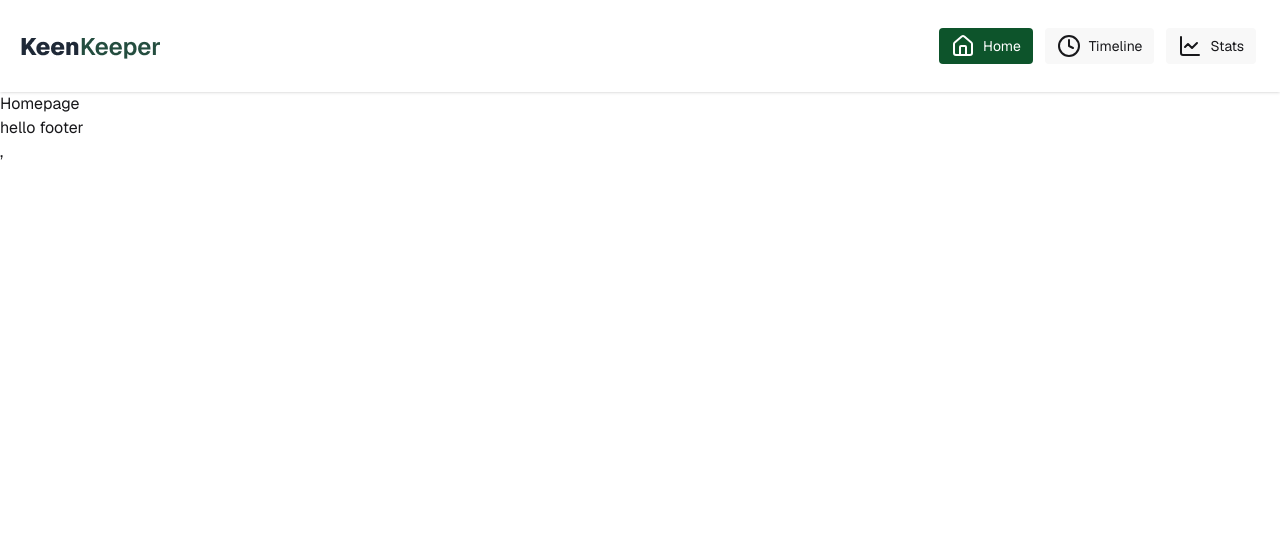
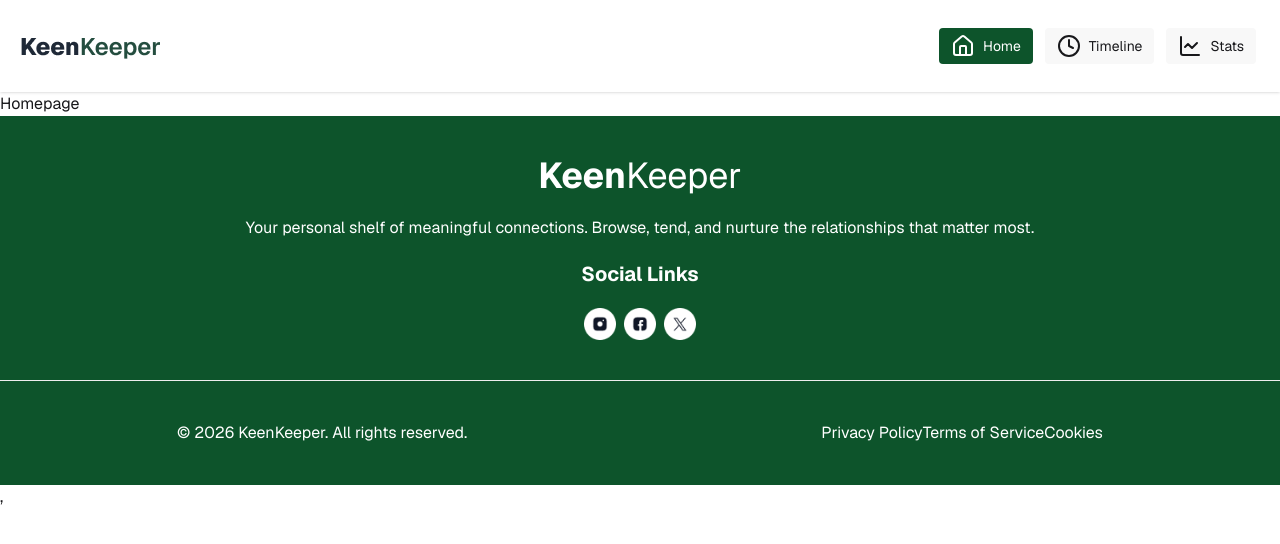
Before and after one commit to Mahadi176/KinKeeper, a React (Vite) app: page / in a window 1280 px wide. Shown: the top 544 px of the page. Built offline with nearby package versions, Linux system fonts and the light colour scheme.

Commit message:
footer added

```diff
--- a/index.html
+++ b/index.html
@@ -4,7 +4,7 @@
     <meta charset="UTF-8" />
     <link rel="icon" type="image/svg+xml" href="/public/favKK.png" />
     <meta name="viewport" content="width=device-width, initial-scale=1.0" />
-    <title>kinkeeper</title>
+    <title>KeenKeeper</title>
   </head>
   <body>
     <div id="root"></div>
--- a/src/Components/Footer/Footer.jsx
+++ b/src/Components/Footer/Footer.jsx
@@ -1,9 +1,35 @@
 import React from 'react';
+import facebook from '../../assets/facebook.png';
+import instagram from '../../assets/instagram.png';
+import twitter from '../../assets/twitter.png';
 
 const Footer = () => {
     return (
-        <div>
-            hello footer
+        <div className='bg-green-900 mx-auto text-center py-10 '>
+          <div className='space-y-5'>
+             <h1 className='text-4xl text-white'><span className='font-bold'>Keen</span>Keeper</h1>
+           <p className='text-white
+           '>Your personal shelf of meaningful connections. Browse, tend, and nurture the relationships that matter most.</p>
+          </div>
+           <div className='space-y-5 mt-5'>
+            <h3 className='text-xl font-bold text-white'>Social Links</h3>
+            <div className='flex justify-center gap-2'>
+                <div className='w-8'><img src={instagram} alt="ab" /></div>
+                <div className='w-8'><img src={facebook} alt="cb" /></div>
+                <div className='w-8'><img src={twitter} alt="bb" /></div>
+            </div>
+           </div>
+           <div className='flex h-[0.5px] bg-base-300 my-10 max-w-7xl mx-auto'></div>
+           <div className='md:flex justify-around'>
+            <div className='text-white'>
+                © 2026 KeenKeeper. All rights reserved.
+            </div>
+            <div className='flex justify-between text-white'>
+                <div>Privacy Policy</div>
+                <div> Terms of Service </div>
+                <div> Cookies</div>
+            </div>
+           </div>
         </div>
     );
 };
```
